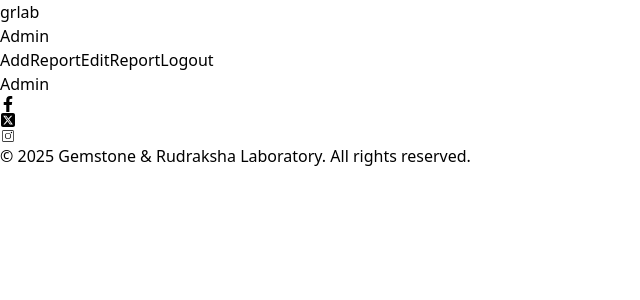
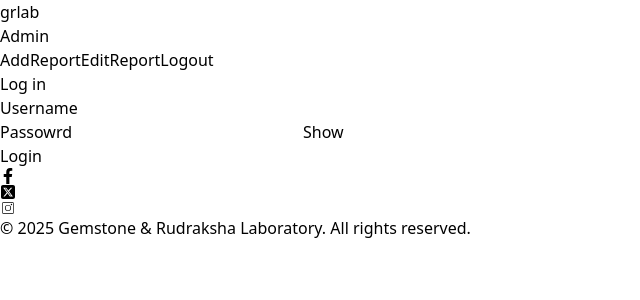
Before and after one commit to omz108/grlab-frontend, a React (Vite) app: page /admin/login in a window 1280 px wide. Shown: the top 300 px of the page, without its empty margins (0-640 px from the left). Built offline with nearby package versions, Linux system fonts and the light colour scheme; no server answers.

Commit message:
added codes

```diff
--- a/src/api/axiosInstance.ts
+++ b/src/api/axiosInstance.ts
@@ -1,7 +1,8 @@
 import axios from "axios";
 
 const api = axios.create({
-    baseURL: import.meta.env.VITE_BASE_URL
+    baseURL: import.meta.env.VITE_BASE_URL,
+    withCredentials: true,
 });
 
 export default api;
--- a/src/components/AdminLogin.tsx
+++ b/src/components/AdminLogin.tsx
@@ -1,9 +1,67 @@
+import { useState } from "react"
+import api from "../api/axiosInstance";
+import { useNavigate } from "react-router-dom";
 
 export function AdminLogin() {
 
-    return <>
-        <div>
-            <h1 className="text-center text-xl font-bold py-3 text-red-500">Admin</h1>
+    const [username, setUsername] = useState('');
+    const [password, setpassword] = useState('');
+    const [showPassword, setShowPassword] = useState(false);
+
+    const navigate = useNavigate();
+
+    return <div className="flex items-center justify-center">
+    <div className="max-w-md w-full bg-white p-8 rounded-lg shadow-lg mt-20">
+        <div className="space-y-8">
+            <div>
+                <h2 className="text-3xl font-semibold text-center">Log in</h2>
+            </div>
+            <div>
+                <label htmlFor="username">Username</label>
+                <input
+                className="py-1 ml-3 px-3 border rounded-lg focus:outline-none focus:ring focus:border-blue-300"
+                onChange={(e) => setUsername(e.target.value)}
+                type="text" id="username" />
+            </div>
+            <div className="relative">
+                <label htmlFor="password">Passowrd</label>
+                <input
+                className="py-1 ml-3 px-3 border rounded-lg focus:outline-none focus:ring focus:border-blue-300"
+                onChange={(e) => setpassword(e.target.value)}
+                type={showPassword ? 'text' : 'password'}
+                id="password"/>
+                <button
+              type="button"
+              className="absolute right-4 top-1/2 transform -translate-y-1/2 text-gray-500"
+              onClick={() => setShowPassword(!showPassword)}
+            >
+              {showPassword ? "Hide" : "Show"}
+            </button>
+            </div>
+            <div className="flex justify-center">
+                <button
+                className="py-2 px-8 bg-blue-400 text-white rounded-lg"
+                onClick={async () => {
+                    try{
+                        const res = await api.post('/admin/login',
+                            {
+                                username,
+                                password
+                            }, { headers: {
+                                "Content-Type": "application/json"
+                            }}
+                        )
+                        // console.log(res.data);
+                        if (res) {
+                            navigate('/admin/addReport')
+                        }
+                    } catch(err) {
+                        console.log(err)
+                    }
+                }}
+                >Login</button>
+            </div>
         </div>
-    </>
+    </div>
+    </div>
 }
--- a/src/components/AdminNavbar.tsx
+++ b/src/components/AdminNavbar.tsx
@@ -1,4 +1,10 @@
 import { useNavigate } from "react-router-dom";
+import api from "../api/axiosInstance";
+
+const logout = async () => {
+
+
+}
 
 export const AdminNavbar = () => {
 
@@ -7,7 +13,7 @@ export const AdminNavbar = () => {
     const menuOptions = [
         { label: 'AddReport', href: '/admin/addReport'},
         { label: 'EditReport', href: '/admin/editReport'},
-        { label: 'Logout', href:'' }
+        // { label: 'Logout', href: logout }
     ]
 
   return (
@@ -28,6 +34,18 @@ export const AdminNavbar = () => {
                     onClick={() => navigate(option.href)}
                     >{option.label}</button>
                 ))}
+                <button
+                onClick={ async () => {
+                    try {
+                        const res = await api.post('/admin/logout');
+                        console.log(res.data.message);
+                        alert(res.data.message);
+                        navigate('/admin/login')
+                    } catch(err) {
+                        console.log(err);
+                    }
+                }}
+                >Logout</button>
             </div>
         </div>
       </div>
--- a/src/components/Home.tsx
+++ b/src/components/Home.tsx
@@ -17,7 +17,7 @@ export function Home() {
                 <h1>REPORT VERIFICATION SYSTEM</h1>
             </div>
             <p className="py-4 font-bold">Please enter details and click Show for result.</p>
-            <div className="max-w-md w-full bg-blue-50 p-8 rounded-lg shadow-lg">
+            <div className="max-w-md w-full bg-white p-8 rounded-lg shadow-lg">
                 <div className="space-y-4">
                     <div>
                         <label htmlFor="reportId">Report Number</label>
--- a/src/components/Navbar.tsx
+++ b/src/components/Navbar.tsx
@@ -18,7 +18,7 @@ const Navbar = () => {
         <div className="flex justify-between items-center h-16">
           <div className="flex-shrink-0">
             <button onClick={() => { navigate('/') }} className="text-white text-xl font-bold">
-              GemVerify
+              grlab
             </button>
           </div>
           <div className="hidden md:flex space-x-8">
--- a/src/components/reportCard.tsx
+++ b/src/components/reportCard.tsx
@@ -16,7 +16,7 @@ export function ReportCard({ report }: { report: any }) {
     ];
 
     return (
-      <div className="my-12 w-full max-w-4xl bg-blue-50 p-6 rounded-lg shadow-md border flex">
+      <div className="my-12 w-full max-w-4xl bg-white p-6 rounded-lg shadow-md border flex">
         {/* Image Section */}
         <div className="flex-shrink-0 w-40 h-40 border border-gray-300 rounded-lg overflow-hidden bg-gray-100 mr-6">
           {report.imageUrl ? (
```
